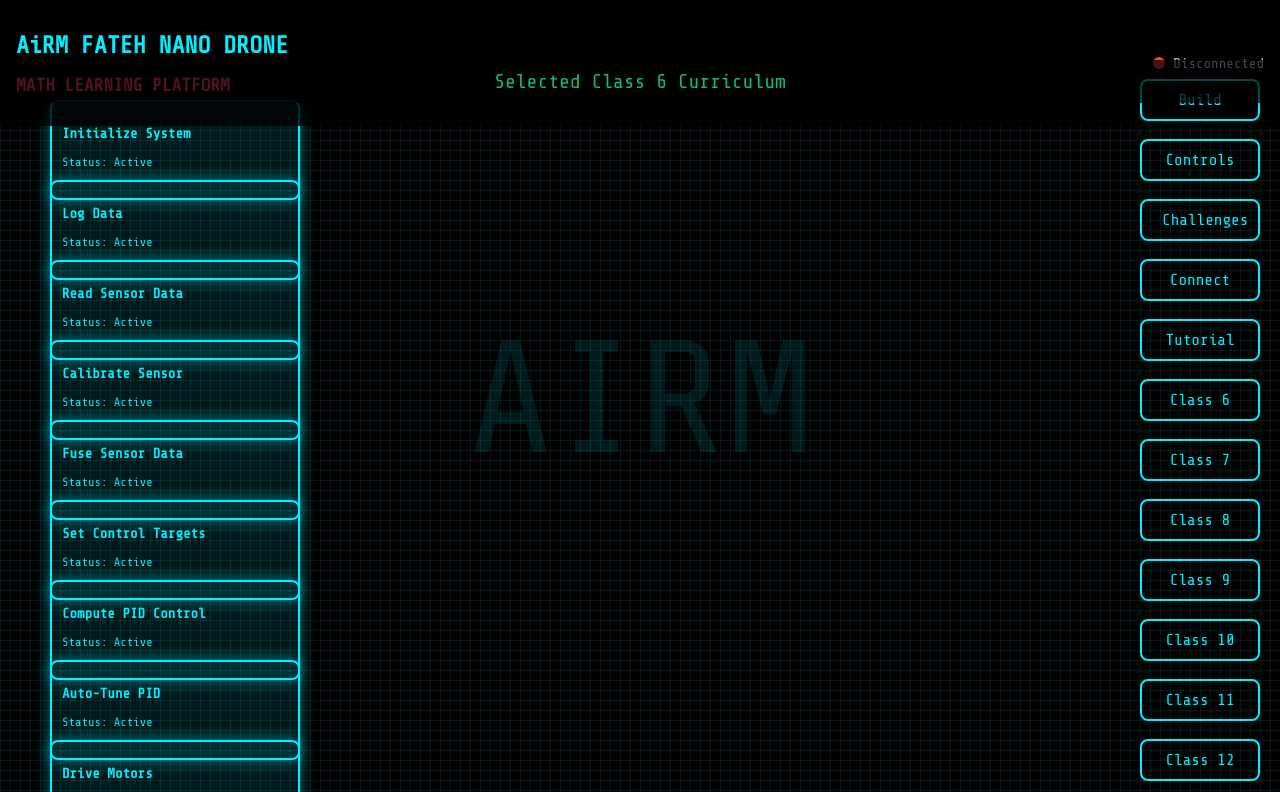
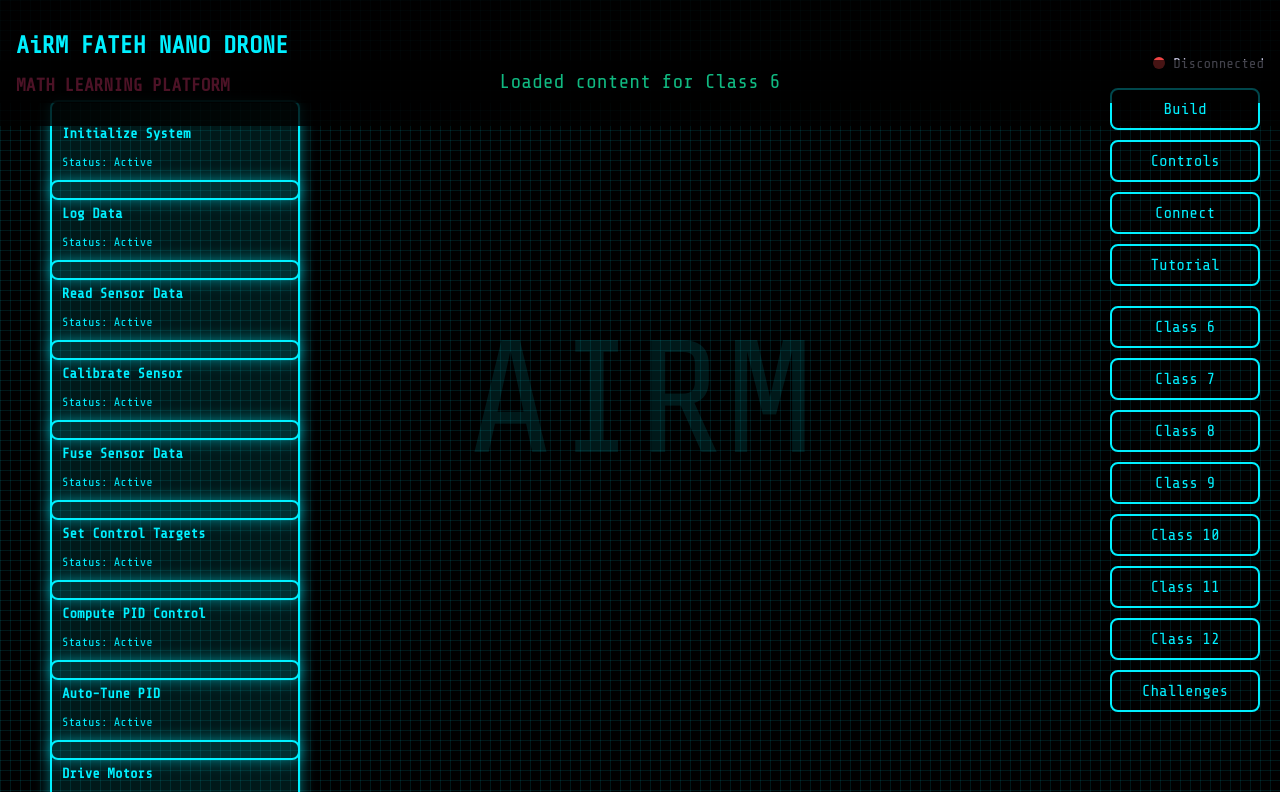
Before and after one commit to AirMPvtLtd/ModularGCS, a plain HTML site: page index.html in a window 1280 px wide. Both pictures are taken after a click on the button "Class 6". Shown: the top 792 px of the page. Drawn offline with nearby package versions, Linux system fonts and the light colour scheme; some packages are replaced by stand-ins of ours.

Commit message:
Update index.html

```diff
--- a/index.html
+++ b/index.html
@@ -169,73 +169,35 @@
         .close-modal:hover {
             color: var(--secondary);
         }
-        #buildButton, #controlsButton, #challengesButton, #connectButton, #tutorialButton,
-        #class6Button, #class7Button, #class8Button, #class9Button, #class10Button, #class11Button, #class12Button {
+        .button-panel {
             position: fixed;
             right: 20px;
-            width: 120px;
+            top: 50%;
+            transform: translateY(-50%);
+            display: flex;
+            flex-direction: column;
+            gap: 20px;
+            z-index: 200;
+        }
+        .button-column {
+            display: flex;
+            flex-direction: column;
+            gap: 10px;
+        }
+        .control-button, .class-button {
+            width: 150px;
             background: transparent;
             border: 2px solid var(--primary);
             color: var(--primary);
             font-family: 'Share Tech Mono', monospace;
             font-size: 1rem;
-            padding: 10px 20px;
+            padding: 10px;
             border-radius: 8px;
             cursor: pointer;
-            z-index: 200;
             transition: background 0.2s, box-shadow 0.2s;
+            text-align: center;
         }
-        #buildButton {
-            top: calc(50% - 300px);
-            transform: translateY(-50%);
-        }
-        #controlsButton {
-            top: calc(50% - 240px);
-            transform: translateY(-50%);
-        }
-        #challengesButton {
-            top: calc(50% - 180px);
-            transform: translateY(-50%);
-        }
-        #connectButton {
-            top: calc(50% - 120px);
-            transform: translateY(-50%);
-        }
-        #tutorialButton {
-            top: calc(50% - 60px);
-            transform: translateY(-50%);
-        }
-        #class6Button {
-            top: calc(50%);
-            transform: translateY(-50%);
-        }
-        #class7Button {
-            top: calc(50% + 60px);
-            transform: translateY(-50%);
-        }
-        #class8Button {
-            top: calc(50% + 120px);
-            transform: translateY(-50%);
-        }
-        #class9Button {
-            top: calc(50% + 180px);
-            transform: translateY(-50%);
-        }
-        #class10Button {
-            top: calc(50% + 240px);
-            transform: translateY(-50%);
-        }
-        #class11Button {
-            top: calc(50% + 300px);
-            transform: translateY(-50%);
-        }
-        #class12Button {
-            top: calc(50% + 360px);
-            transform: translateY(-50%);
-        }
-        #buildButton:hover, #controlsButton:hover, #challengesButton:hover, #connectButton:hover, #tutorialButton:hover,
-        #class6Button:hover, #class7Button:hover, #class8Button:hover, #class9Button:hover, #class10Button:hover,
-        #class11Button:hover, #class12Button:hover {
+        .control-button:hover, .class-button:hover {
             background: rgba(0, 240, 255, 0.2);
             box-shadow: 0 0 15px rgba(0, 240, 255, 0.7);
         }
@@ -359,18 +321,24 @@
         </div>
     </div>
     <div style="position: fixed; top: 50%; left: 0; width: 100vw; text-align: center; transform: translateY(-50%); font-family: 'Share Tech Mono', monospace; font-size: 10rem; color: var(--primary); opacity: 0.1; pointer-events: none; z-index: 150;">AIRM</div>
-    <button id="buildButton">Build</button>
-    <button id="controlsButton">Controls</button>
-    <button id="challengesButton">Challenges</button>
-    <button id="connectButton">Connect</button>
-    <button id="tutorialButton">Tutorial</button>
-    <button id="class6Button">Class 6</button>
-    <button id="class7Button">Class 7</button>
-    <button id="class8Button">Class 8</button>
-    <button id="class9Button">Class 9</button>
-    <button id="class10Button">Class 10</button>
-    <button id="class11Button">Class 11</button>
-    <button id="class12Button">Class 12</button>
+    <div class="button-panel">
+        <div class="button-column">
+            <button id="buildButton" class="control-button">Build</button>
+            <button id="controlsButton" class="control-button">Controls</button>
+            <button id="connectButton" class="control-button">Connect</button>
+            <button id="tutorialButton" class="control-button">Tutorial</button>
+        </div>
+        <div class="button-column">
+            <button id="class6Button" class="class-button">Class 6</button>
+            <button id="class7Button" class="class-button">Class 7</button>
+            <button id="class8Button" class="class-button">Class 8</button>
+            <button id="class9Button" class="class-button">Class 9</button>
+            <button id="class10Button" class="class-button">Class 10</button>
+            <button id="class11Button" class="class-button">Class 11</button>
+            <button id="class12Button" class="class-button">Class 12</button>
+            <button id="challengesButton" class="class-button">Challenges</button>
+        </div>
+    </div>
     <div id="buildStatus">
         <span id="statusMessage"></span>
         <button id="deepDiveButton">Deep Dive</button>
@@ -457,7 +425,7 @@
                 <ul style="list-style: disc; margin-left: 20px; font-size: 0.875rem;">
                     <li><strong>Canvas:</strong> The main area displays blocks representing drone functions (e.g., Initialize System, Drive Motors).</li>
                     <li><strong>Header:</strong> Shows the platform title and connection status (green for connected, red for disconnected).</li>
-                    <li><strong>Right-Side Buttons:</strong> Control the workflow: Build, Controls, Challenges, Connect, Tutorial, and Class selection.</li>
+                    <li><strong>Right-Side Buttons:</strong> Control the workflow (Build, Controls, Connect, Tutorial) and select grade levels (Class 6-12) with Challenges below.</li>
                 </ul>
 
                 <h4>2. Interacting with Blocks</h4>
@@ -511,17 +479,17 @@
                     <li><strong>Navigation:</strong> Scroll to read all sections. Click the "×" to close.</li>
                 </ul>
 
-                <h4>9. Selecting Class Curriculum</h4>
+                <h4>9. Grade-Specific Content</h4>
                 <ul style="list-style: disc; margin-left: 20px; font-size: 0.875rem;">
-                    <li><strong>Class Buttons:</strong> Click "Class 6" to "Class 12" to select the curriculum for that grade.</li>
-                    <li><strong>Functionality:</strong> Loads grade-specific challenges and activities aligned with the CBSE syllabus.</li>
+                    <li><strong>Class Buttons:</strong> Click "Class 6" to "Class 12" to load grade-specific challenges and tutorials.</li>
+                    <li><strong>Content:</strong> Each class button provides age-appropriate math and coding activities.</li>
                 </ul>
 
                 <h4>Tips</h4>
                 <ul style="list-style: disc; margin-left: 20px; font-size: 0.875rem;">
                     <li>Start with the "Build" button to compile code, then connect to the drone.</li>
                     <li>Use "Controls" for simple flight or "Challenges" for coding practice.</li>
-                    <li>Select the appropriate class to access relevant activities.</li>
+                    <li>Select your class level to access tailored content.</li>
                     <li>Check the status bar for feedback on actions.</li>
                     <li>Revisit this tutorial anytime by clicking "Tutorial".</li>
                 </ul>
@@ -1248,13 +1216,13 @@ void DroneSystem::main_task(void* arg) {
         }
 
         function setupClassListeners() {
-            document.getElementById('class6Button').addEventListener('click', () => showBuildStatus('Selected Class 6 Curriculum'));
-            document.getElementById('class7Button').addEventListener('click', () => showBuildStatus('Selected Class 7 Curriculum'));
-            document.getElementById('class8Button').addEventListener('click', () => showBuildStatus('Selected Class 8 Curriculum'));
-            document.getElementById('class9Button').addEventListener('click', () => showBuildStatus('Selected Class 9 Curriculum'));
-            document.getElementById('class10Button').addEventListener('click', () => showBuildStatus('Selected Class 10 Curriculum'));
-            document.getElementById('class11Button').addEventListener('click', () => showBuildStatus('Selected Class 11 Curriculum'));
-            document.getElementById('class12Button').addEventListener('click', () => showBuildStatus('Selected Class 12 Curriculum'));
+            for (let i = 6; i <= 12; i++) {
+                document.getElementById(`class${i}Button`).addEventListener('click', () => {
+                    showBuildStatus(`Loaded content for Class ${i}`);
+                    // Placeholder for class-specific functionality
+                });
+            }
+            document.getElementById('challengesButton').addEventListener('click', showChallengesModal);
         }
 
         function setupBlockListeners() {
@@ -1299,7 +1267,6 @@ void DroneSystem::main_task(void* arg) {
 
             document.getElementById('buildButton').addEventListener('click', handleBuild);
             document.getElementById('controlsButton').addEventListener('click', showControlsModal);
-            document.getElementById('challengesButton').addEventListener('click', showChallengesModal);
             document.getElementById('connectButton').addEventListener('click', showConnectModal);
             document.getElementById('tutorialButton').addEventListener('click', showTutorialModal);
             document.getElementById('deepDiveButton').addEventListener('click', showDeepDive);
@@ -1314,42 +1281,60 @@ void DroneSystem::main_task(void* arg) {
                     clearTimeout(tapTimeout);
                     toggleBlockSelection(block);
                 } else {
-                    lastTapTime = currentTime;
-                    lastTappedBlock = block;
                     tapTimeout = setTimeout(() => {
-                        showModal(block);
+                        if (!isDragging) showModal(block);
                     }, 300);
                 }
+                lastTapTime = currentTime;
+                lastTappedBlock = block;
             } else {
-                if (currentTime - lastTapTime < 300 && lastTappedBlock === block) {
-                    toggleBlockSelection(block);
-                } else {
-                    lastTapTime = currentTime;
-                    lastTappedBlock = block;
-                    showModal(block);
-                }
+                showModal(block);
             }
         }
 
         function toggleBlockSelection(block) {
             const index = selectedBlocks.indexOf(block);
-            if (index === -1) {
+            if (index !== -1) {
+                selectedBlocks.splice(index, 1);
+                block.classList.remove('selected');
+            } else {
                 selectedBlocks.push(block);
                 block.classList.add('selected');
-            } else {
-                selectedBlocks.splice(index, 1);
-                block.classList.remove('selected');
             }
             updateArrows();
         }
 
-        document.addEventListener('DOMContentLoaded', () => {
-            setupInteract();
-            setupBlockListeners();
-            setupControlListeners();
-            setupChallengeListeners();
-            setupConnectListeners();
-            setupClassListeners();
+        window.addEventListener('load', () => {
+            setTimeout(() => {
+                setupInteract();
+                setupBlockListeners();
+                setupControlListeners();
+                setupChallengeListeners();
+                setupConnectListeners();
+                setupClassListeners();
+
+                const styleSheet = document.createElement('style');
+                styleSheet.textContent = `
+                    @keyframes blink {
+                        0% { opacity: 1; }
+                        50% { opacity: 0; }
+                        100% { opacity: 1; }
+                    }
+                    progress::-webkit-progress-bar {
+                        background: rgba(0, 0, 0, 0.5);
+                        border-radius: 4px;
+                    }
+                    progress::-webkit-progress-value {
+                        background: var(--primary);
+                        border-radius: 4px;
+                    }
+                    progress::-moz-progress-bar {
+                        background: var(--primary);
+                        border-radius: 4px;
+                    }
+                `;
+                document.head.appendChild(styleSheet);
+            }, 1000);
         });
     </script>
 </body>
```
